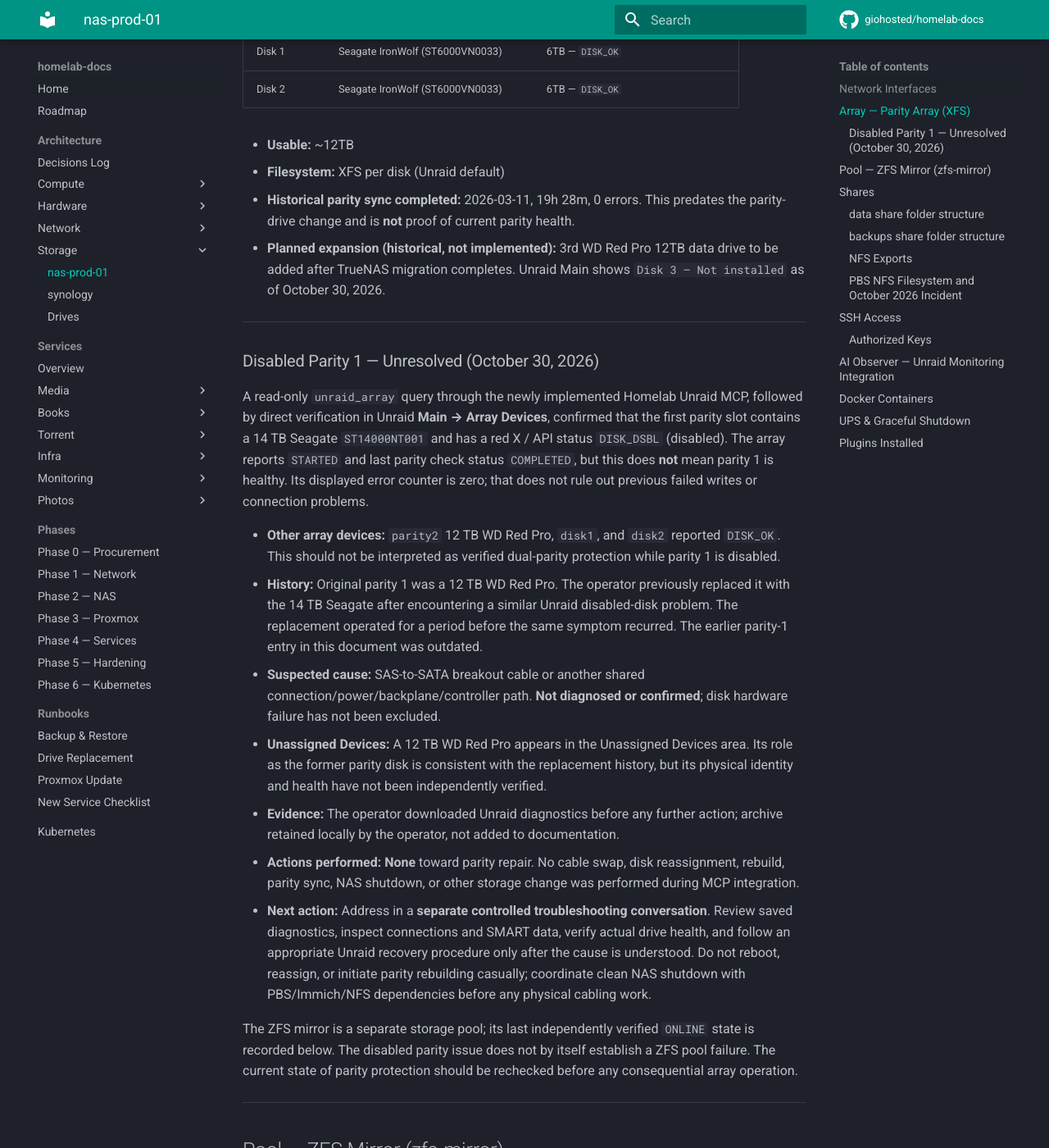
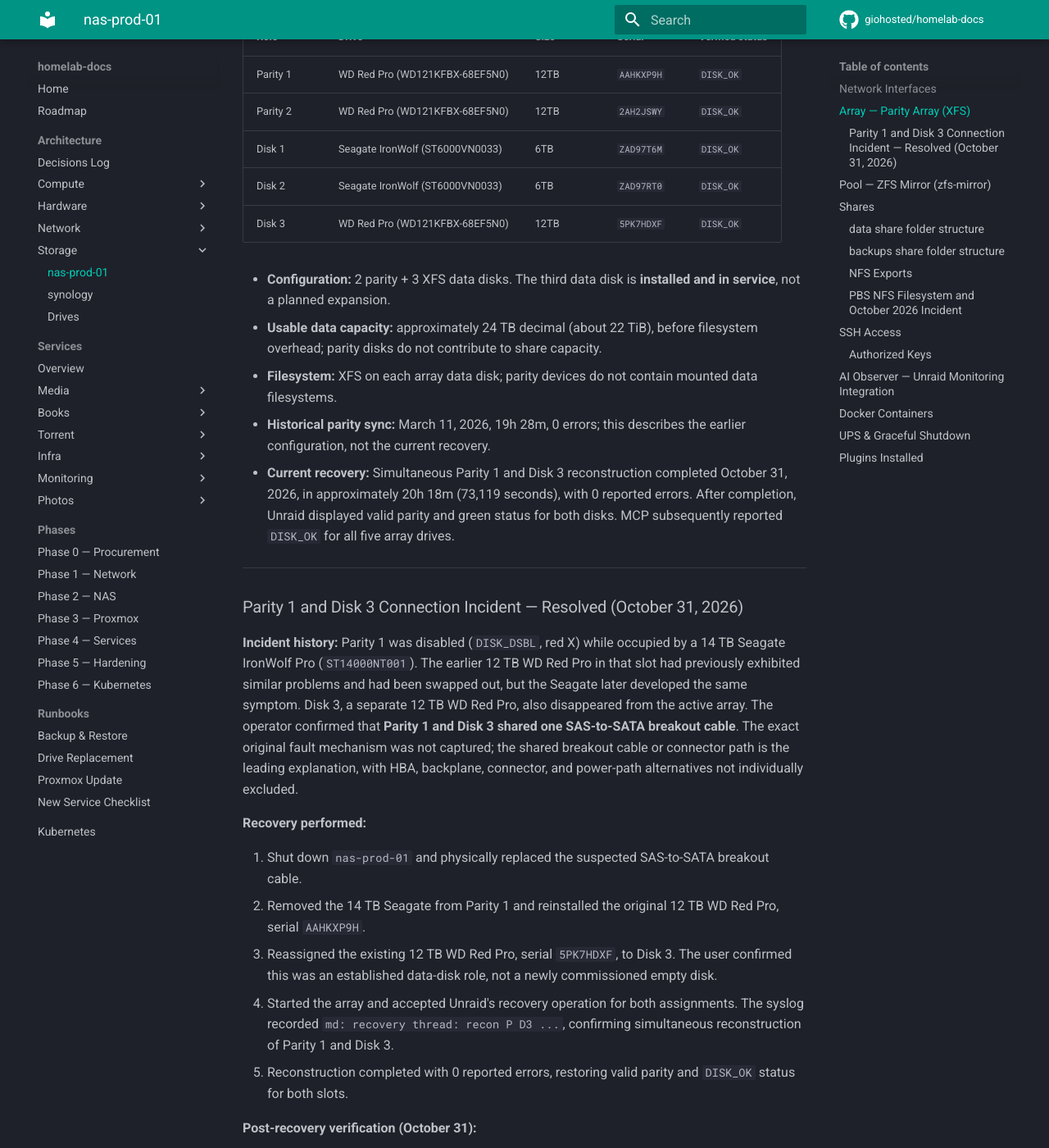
Before and after one commit to giohosted/homelab-docs, an MkDocs documentation site: the page built from docs/architecture/storage/nas-prod-01.md, in a window 1280 px wide and 1400 px high, scrolled down 913 px. Shown: the whole window at 82% size. Built offline with MkDocs 1.6.1 and Material for MkDocs 9.7.7, drawn with Linux system fonts in a browser that asks for light colours; comment, search, counter and statistics services are not loaded; some of the changed text lies outside the part shown.

Commit message:
docs: 2026-10-31 22:30:52

```diff
--- a/docs/architecture/storage/nas-prod-01.md
+++ b/docs/architecture/storage/nas-prod-01.md
@@ -3,7 +3,7 @@
 **Host:** nas-prod-01
 **OS:** Unraid 7.3.2 (verified by live MCP October 30, 2026)
 **Chassis:** Rosewill RSV-L4412U (4U, 12-bay)
-**Last Updated:** 2026-10-30
+**Last Updated:** 2026-10-31
 
 ---
 
@@ -19,33 +19,58 @@
 
 ## Array — Parity Array (XFS)
 
-| Role | Drive | Size |
-|---|---|---|
-| Parity 1 | Seagate IronWolf Pro (ST14000NT001) | 14TB — **DISABLED** (`DISK_DSBL`, red X) |
-| Parity 2 | WD Red Pro (WD121KFBX) | 12TB — `DISK_OK` |
-| Disk 1 | Seagate IronWolf (ST6000VN0033) | 6TB — `DISK_OK` |
-| Disk 2 | Seagate IronWolf (ST6000VN0033) | 6TB — `DISK_OK` |
+**Current status (verified October 31, 2026):** Array `STARTED`; dual parity valid after completed reconstruction. All five array devices report `DISK_OK` with 0 Unraid disk errors via the read-only Homelab Unraid MCP. This incident is **resolved**; the replaced SAS-to-SATA breakout cable is the probable, not conclusively proven, root cause.
 
-- **Usable:** ~12TB
-- **Filesystem:** XFS per disk (Unraid default)
-- **Historical parity sync completed:** 2026-03-11, 19h 28m, 0 errors. This predates the parity-drive change and is **not** proof of current parity health.
-- **Planned expansion (historical, not implemented):** 3rd WD Red Pro 12TB data drive to be added after TrueNAS migration completes. Unraid Main shows `Disk 3 — Not installed` as of October 30, 2026.
+| Role | Drive | Size | Serial | Verified status |
+|---|---|---|---|---|
+| Parity 1 | WD Red Pro (WD121KFBX-68EF5N0) | 12TB | `AAHKXP9H` | `DISK_OK` |
+| Parity 2 | WD Red Pro (WD121KFBX-68EF5N0) | 12TB | `2AH2JSWY` | `DISK_OK` |
+| Disk 1 | Seagate IronWolf (ST6000VN0033) | 6TB | `ZAD97T6M` | `DISK_OK` |
+| Disk 2 | Seagate IronWolf (ST6000VN0033) | 6TB | `ZAD97RT0` | `DISK_OK` |
+| Disk 3 | WD Red Pro (WD121KFBX-68EF5N0) | 12TB | `5PK7HDXF` | `DISK_OK` |
+
+- **Configuration:** 2 parity + 3 XFS data disks. The third data disk is **installed and in service**, not a planned expansion.
+- **Usable data capacity:** approximately 24 TB decimal (about 22 TiB), before filesystem overhead; parity disks do not contribute to share capacity.
+- **Filesystem:** XFS on each array data disk; parity devices do not contain mounted data filesystems.
+- **Historical parity sync:** March 11, 2026, 19h 28m, 0 errors; this describes the earlier configuration, not the current recovery.
+- **Current recovery:** Simultaneous Parity 1 and Disk 3 reconstruction completed October 31, 2026, in approximately 20h 18m (73,119 seconds), with 0 reported errors. After completion, Unraid displayed valid parity and green status for both disks. MCP subsequently reported `DISK_OK` for all five array drives.
 
 ---
 
-### Disabled Parity 1 — Unresolved (October 30, 2026)
+### Parity 1 and Disk 3 Connection Incident — Resolved (October 31, 2026)
 
-A read-only `unraid_array` query through the newly implemented Homelab Unraid MCP, followed by direct verification in Unraid **Main → Array Devices**, confirmed that the first parity slot contains a 14 TB Seagate `ST14000NT001` and has a red X / API status `DISK_DSBL` (disabled). The array reports `STARTED` and last parity check status `COMPLETED`, but this does **not** mean parity 1 is healthy. Its displayed error counter is zero; that does not rule out previous failed writes or connection problems.
+**Incident history:** Parity 1 was disabled (`DISK_DSBL`, red X) while occupied by a 14 TB Seagate IronWolf Pro (`ST14000NT001`). The earlier 12 TB WD Red Pro in that slot had previously exhibited similar problems and had been swapped out, but the Seagate later developed the same symptom. Disk 3, a separate 12 TB WD Red Pro, also disappeared from the active array. The operator confirmed that **Parity 1 and Disk 3 shared one SAS-to-SATA breakout cable**. The exact original fault mechanism was not captured; the shared breakout cable or connector path is the leading explanation, with HBA, backplane, connector, and power-path alternatives not individually excluded.
 
-- **Other array devices:** `parity2` 12 TB WD Red Pro, `disk1`, and `disk2` reported `DISK_OK`. This should not be interpreted as verified dual-parity protection while parity 1 is disabled.
-- **History:** Original parity 1 was a 12 TB WD Red Pro. The operator previously replaced it with the 14 TB Seagate after encountering a similar Unraid disabled-disk problem. The replacement operated for a period before the same symptom recurred. The earlier parity-1 entry in this document was outdated.
-- **Suspected cause:** SAS-to-SATA breakout cable or another shared connection/power/backplane/controller path. **Not diagnosed or confirmed**; disk hardware failure has not been excluded.
-- **Unassigned Devices:** A 12 TB WD Red Pro appears in the Unassigned Devices area. Its role as the former parity disk is consistent with the replacement history, but its physical identity and health have not been independently verified.
-- **Evidence:** The operator downloaded Unraid diagnostics before any further action; archive retained locally by the operator, not added to documentation.
-- **Actions performed:** **None** toward parity repair. No cable swap, disk reassignment, rebuild, parity sync, NAS shutdown, or other storage change was performed during MCP integration.
-- **Next action:** Address in a **separate controlled troubleshooting conversation**. Review saved diagnostics, inspect connections and SMART data, verify actual drive health, and follow an appropriate Unraid recovery procedure only after the cause is understood. Do not reboot, reassign, or initiate parity rebuilding casually; coordinate clean NAS shutdown with PBS/Immich/NFS dependencies before any physical cabling work.
+**Recovery performed:**
 
-The ZFS mirror is a separate storage pool; its last independently verified `ONLINE` state is recorded below. The disabled parity issue does not by itself establish a ZFS pool failure. The current state of parity protection should be rechecked before any consequential array operation.
+1. Shut down `nas-prod-01` and physically replaced the suspected SAS-to-SATA breakout cable.
+2. Removed the 14 TB Seagate from Parity 1 and reinstalled the original 12 TB WD Red Pro, serial `AAHKXP9H`.
+3. Reassigned the existing 12 TB WD Red Pro, serial `5PK7HDXF`, to Disk 3. The user confirmed this was an established data-disk role, not a newly commissioned empty disk.
+4. Started the array and accepted Unraid's recovery operation for both assignments. The syslog recorded `md: recovery thread: recon P D3 ...`, confirming simultaneous reconstruction of Parity 1 and Disk 3.
+5. Reconstruction completed with 0 reported errors, restoring valid parity and `DISK_OK` status for both slots.
+
+**Post-recovery verification (October 31):**
+
+| Check | Result |
+|---|---|
+| Unraid array / parity | Array `STARTED`; valid parity; Parity 1, Parity 2, Disk 1, Disk 2 and Disk 3 all `DISK_OK`, 0 reported disk errors |
+| Disk 3 mount | `/dev/md3p1` mounted as XFS at `/mnt/disk3` read/write; approximately 2.2 TB used; `appdata`, `data`, and `isos` directories visible |
+| Directory traversal | `find /mnt/disk3 -xdev -print > /dev/null` returned exit code `0` |
+| Parity 1 SMART | Overall-health `PASSED`; fresh short self-test completed without error; 0 reallocated, pending, or offline-uncorrectable sectors |
+| Disk 3 SMART | Overall-health `PASSED`; fresh short self-test completed without error; 0 reallocated, pending, or offline-uncorrectable sectors |
+| Parity 1 SATA CRC history | Attribute 199 = **454**, unchanged in post-recovery check |
+| Disk 3 SATA CRC history | Attribute 199 = **29**, unchanged in post-recovery check |
+| New connection errors | No matching new SATA reset, `ICRC`, or block-I/O communication errors observed in the reviewed post-replacement syslog |
+
+**Filesystem context:** Before the reassignment, a direct Unassigned Devices mount of physical Disk 3 (`/dev/sdf1`) failed at 23:31 CDT on October 30 with XFS metadata corruption messages. Unraid's emulated `/dev/md3p1` filesystem had mounted cleanly. After Disk 3 reconstruction, `/dev/md3p1` again mounted normally and its directory tree traversed without reported errors. The earlier physical-mount warning is historical evidence, **not an active unresolved array incident**.
+
+**Root cause assessment:** **Probable shared breakout-cable/connection fault.** Both affected drives had historical interface CRC errors, and the substituted Parity 1 Seagate had developed the same disabling symptom. Both drives completed a sustained reconstruction and short SMART testing after the cable replacement with no new CRC counts or disk errors. A cable-specific electrical test was not performed, so this is a well-supported inference rather than definitive component isolation.
+
+**Verification boundaries:** No full XFS metadata check, full-file-content verification, extended SMART surface test, or separate non-correcting parity check was performed. These are optional additional assurance measures and do **not** represent an ongoing known failure. Continue ordinary SMART, parity, and error-counter monitoring as routine NAS operations.
+
+**Historical documentation discrepancy:** The earlier storage document described `Disk 3 — Not installed` on October 30, whereas the operator confirmed Disk 3 had been an established third data disk and the active XFS/emulated contents were consistent with that. This record now reflects the serial-number-verified five-disk array. The original Phase 2 commissioning record separately describes the early build with two data disks; the exact date Disk 3 first entered service was not established here.
+
+**ZFS impact:** The independent `zfs-mirror` pool was not part of this parity reconstruction. Its existing `zpool status -v` check and subsequent Unraid pool-device status were healthy; no ZFS reconfiguration was required by this repair.
 
 ---
 
--- a/docs/runbooks/ai-observer-operations.md
+++ b/docs/runbooks/ai-observer-operations.md
@@ -5,7 +5,7 @@
 **Proxmox VMID:** 107
 **Proxmox Node:** pve-prod-01
 **Environment:** Homelab v3
-**Last Updated:** 2026-10-30
+**Last Updated:** 2026-10-31
 **Service Status:** Proxmox and Unraid MCP integrations implemented and end-to-end verified
 **Backup Status:** October 30 scheduled backup successful; integrity and restore testing pending
 
@@ -804,7 +804,7 @@
 - HTTP 401 from local MCP without the bearer token is expected; an authenticated tool call or ChatGPT query is the functional test.
 - Upstream `forbidden` / permission errors for an **individual tool** may mean the dedicated 14-category `READ_ANY` key does not grant that GraphQL field. Investigate before expanding permissions.
 - Tool missing from ChatGPT: compare the actual 26-name tool inventory with the `UNRAID_RMCP_ENABLED_TOOLS` policy and check plugin tool refresh. Never remove the allowlist as a diagnostic shortcut.
-- The Unraid array currently has a disabled first parity drive. This is a **NAS hardware/storage incident**, not an MCP fault; it is deliberately unresolved pending a separate controlled repair workflow in `architecture/storage/nas-prod-01.md`.
+- **Historical NAS storage incident (resolved October 31, 2026):** The October 30 `DISK_DSBL` first-parity fault was not caused by the MCP integration. After breakout-cable replacement and simultaneous Parity 1/Disk 3 reconstruction, all array drives were verified `DISK_OK`. See `architecture/storage/nas-prod-01.md` for the completed recovery.
 
 ---
 
@@ -1879,9 +1879,11 @@
 
 The Unraid runtime API key and upstream Unraid API key were saved in Bitwarden. **Separate Bitwarden retention of `UNRAID_RMCP_TOKEN` remains to be verified**; do not mark credential recovery complete until confirmed. Never put the actual secret values into these Markdown files or Git.
 
-### Known Unraid Storage Issue (Separate Incident)
-
-The October 30 read-only `unraid_array` call discovered that the first 14 TB Seagate parity drive is `DISK_DSBL` / red X. Parity 2, both array data disks, and both ZFS mirror members appeared healthy. The operator saved Unraid diagnostics and plans to investigate a suspected SAS-to-SATA breakout cable in a **separate conversation**. No cable replacement, parity rebuild, disk reassignment, or array repair has been verified. Do **not** treat this storage issue as an MCP service failure. See `architecture/storage/nas-prod-01.md` for the live observation and unresolved status.
+### Resolved Unraid Storage Incident (October 31, 2026)
+
+The October 30 read-only `unraid_array` call correctly surfaced an **at-that-time** `DISK_DSBL` / red X on the first parity slot (then a 14 TB Seagate). Subsequent independent storage troubleshooting established that Parity 1 and Disk 3 shared a suspected faulty SAS-to-SATA breakout cable. The cable was replaced, original 12 TB WD Red Pro Parity 1 (`AAHKXP9H`) reinstalled, and existing WD Red Pro Disk 3 (`5PK7HDXF`) reassigned. A simultaneous Parity 1/Disk 3 reconstruction completed October 31 with 0 reported errors; all five array disks returned `DISK_OK`. Both affected disks passed fresh SMART short tests, CRC counters stayed unchanged, and Disk 3's XFS filesystem mounted and traversed successfully.
+
+**Storage incident status: Resolved.** The replaced shared cable/connection path is the probable, not conclusively isolated, cause. This was a NAS storage incident and **not** an MCP failure. Keep the detailed incident evidence and verification limits in `architecture/storage/nas-prod-01.md` rather than duplicating the recovery runbook here.
 
 ### Recovery and Completion
 
@@ -1898,7 +1900,7 @@
 ### Architecture and Service
 
 - `services/infra/ai-observer.md` — AI Observer architecture, deployment, networking, authentication, security, and the complete Unraid MCP enabled/disabled tool inventory.
-- `architecture/storage/nas-prod-01.md` — Unraid storage architecture and unresolved primary-parity fault.
+- `architecture/storage/nas-prod-01.md` — Unraid storage architecture, current five-disk array, and resolved October 2026 parity/Disk 3 incident.
 
 - `architecture/compute/pve-prod-01.md` — Proxmox host and VM inventory.
 
```
Also changed, not shown: docs/architecture/hardware/inventory.md (+9 -9 lines), docs/architecture/storage/drives.md (+22 -15 lines), docs/services/infra/ai-observer.md (+3 -3 lines).
